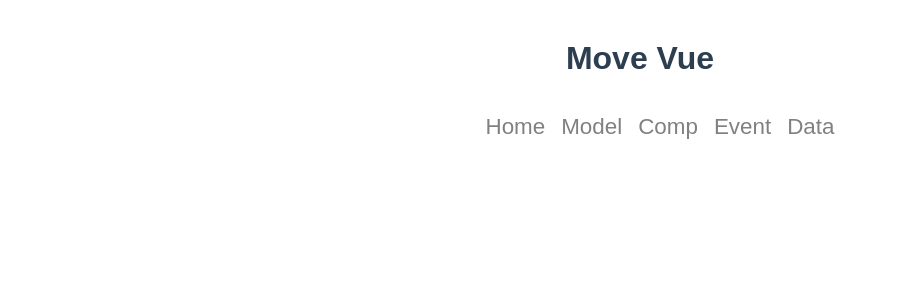
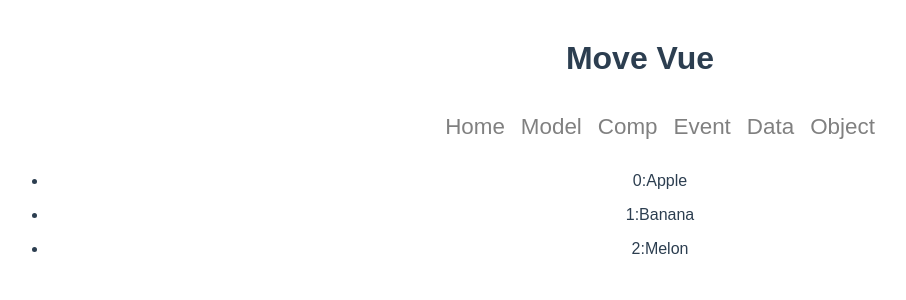
Before and after one commit to BoxPistols/move-vue-dev, a Vue app: page /object in a window 1280 px wide. Shown: the top 300 px of the page, without its empty margins (0-906 px from the left). Built offline with nearby package versions, Linux system fonts and the light colour scheme.

Commit message:
[file] Object

```diff
--- a/src/App.vue
+++ b/src/App.vue
@@ -18,6 +18,9 @@
       <li>
         <router-link to="/data">Data</router-link>
       </li>
+      <li>
+        <router-link to="/object">Object</router-link>
+      </li>
     </ul>
   </div>
   <router-view />
--- a/src/components/CalcTax.vue
+++ b/src/components/CalcTax.vue
@@ -3,6 +3,7 @@
   <h2>Calc Tax</h2>
   <div class="lay_price">
     <div class="org_price fx-c">
+      <!-- <div class="mol_price">Set Timer</div> -->
       <div class="mol_price">
         予算
         <input v-model.number="budget" type="number" />
@@ -26,38 +27,37 @@ export default {
     return {
       price: 100,
       budget: 150
-    };
+    }
   },
   computed: {
     calcTax() {
       if (this.price > this.budget) {
-        return "予算オーバー";
+        return '予算オーバー'
       }
-      return Math.floor(this.price * 1.1);
+      return Math.floor(this.price * 1.1)
     },
 
     setColor() {
       if (this.price > this.budget) {
-        return "crimson";
+        return 'crimson'
       }
-      return null;
+      return null
     }
   },
-  watch: {
-    price() {
-      const vm = this
-      setTimeout(() => {
-        vm.price = 100
-        vm.budget = 150
-      }, 2000);
-    },
-  },
-
-};
+  // watch: {
+  //   price() {
+  //     const vm = this
+  //     setTimeout(() => {
+  //       vm.price = 100
+  //       vm.budget = 150
+  //     }, 4500)
+  //   }
+  // }
+}
 </script>
 
 <style lang="stylus" scoped>
-@import "../assets/utility.styl"
+@import "../assets/utility.styl";
 
 input[type="number"] {
   width 50px
--- /dev/null
+++ b/src/components/ObjectLoop.vue
@@ -0,0 +1,30 @@
+<template>
+<div>
+  <div class="org__list">
+    <ul class="mol__list" v-for="(list, index) in lists" :key="list.id">
+      <li>{{index}}:{{ list.name }}</li>
+    </ul>
+  </div>
+</div>
+</template>
+
+<script>
+export default {
+  data() {
+    return {
+      lists: [{
+        id: 1,
+        name: "Apple"
+      }, {
+        id: 2,
+        name: "Banana"
+      }, {
+        id: 3,
+        name: "Melon"
+      }]
+    }
+  }
+}
+</script>
+
+<style scoped="scoped"></style>
--- a/src/router/index.ts
+++ b/src/router/index.ts
@@ -1,45 +1,49 @@
-import Vue from "vue";
-import VueRouter, { RouteConfig } from "vue-router";
-import Home from "../views/Home.vue";
+import Vue from 'vue'
+import VueRouter, { RouteConfig } from 'vue-router'
+import Home from '../views/Home.vue'
 
-Vue.use(VueRouter);
+Vue.use(VueRouter)
 
 const routes: Array<RouteConfig> = [
   {
-    path: "/",
-    name: "Home",
+    path: '/',
+    name: 'Home',
     component: Home
   },
   {
-    path: "/model",
-    name: "Model",
+    path: '/model',
+    name: 'Model',
     // route level code-splitting
     // this generates a separate chunk (about.[hash].js) for this route
     // which is lazy-loaded when the route is visited.
-    component: () =>
-      import(/* webpackChunkName: "about" */ "../views/Model.vue")
+    component: () => import(/* webpackChunkName: "about" */ '../views/Model.vue')
   },
   {
-    path: "/comp",
-    name: "Comp",
-    component: () => import("../views/Comp.vue")
+    path: '/comp',
+    name: 'Comp',
+    component: () => import('../views/Comp.vue')
   },
   {
-    path: "/event",
-    name: "Event",
-    component: () => import("../views/Event.vue")
+    path: '/event',
+    name: 'Event',
+    component: () => import('../views/Event.vue')
   },
   {
-    path: "/data",
-    name: "Data",
-    component: () => import("../views/Data.vue")
+    path: '/data',
+    name: 'Data',
+    component: () => import('../views/Data.vue')
+  },
+  {
+    path: '/object',
+    name: 'Object',
+    component: () => import('../views/Object.vue')
   }
-];
+]
 
 const router = new VueRouter({
-  mode: "history",
+  mode: 'history',
   base: process.env.BASE_URL,
   routes
-});
+})
 
-export default router;
+export default router
--- a/src/views/Model.vue
+++ b/src/views/Model.vue
@@ -1,8 +1,8 @@
 <template>
-  <div class="model">
-    <model-basic />
-    <model-bool />
-  </div>
+<div class="model">
+  <model-basic />
+  <model-bool />
+</div>
 </template>
 
 <script>
@@ -22,3 +22,4 @@ export default {
 </script>
 
 <style scoped="scoped" lang="stylus"></style>
+e
--- /dev/null
+++ b/src/views/Object.vue
@@ -0,0 +1,17 @@
+<template>
+<div>
+  <object-loop />
+</div>
+</template>
+
+<script>
+import ObjectLoop from '@/components/ObjectLoop.vue'
+
+export default {
+  components: {
+    ObjectLoop
+  }
+}
+</script>
+
+<style scoped lang="stylus"></style>
```
Also changed, not shown: 1 other file (tests, documents, lock files or other folders). Lines whose indentation alone changed are shown as unchanged.
